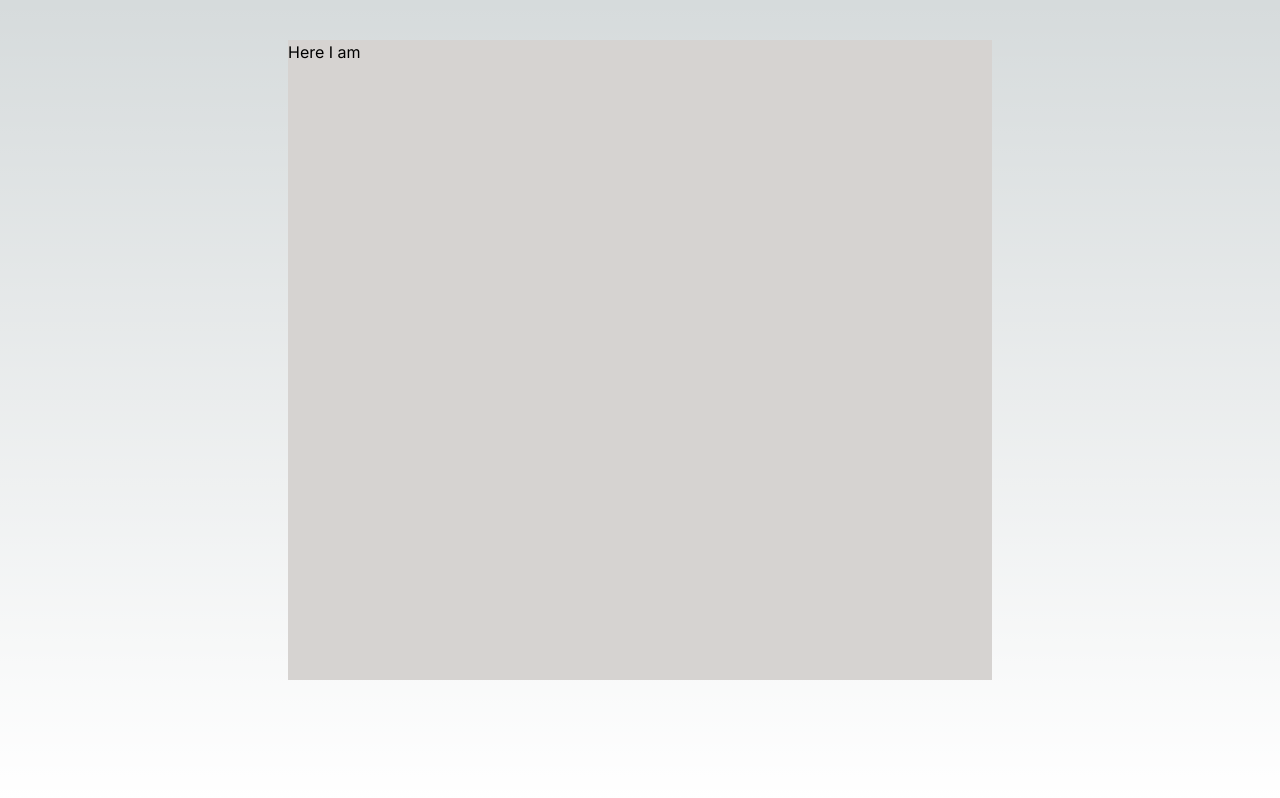
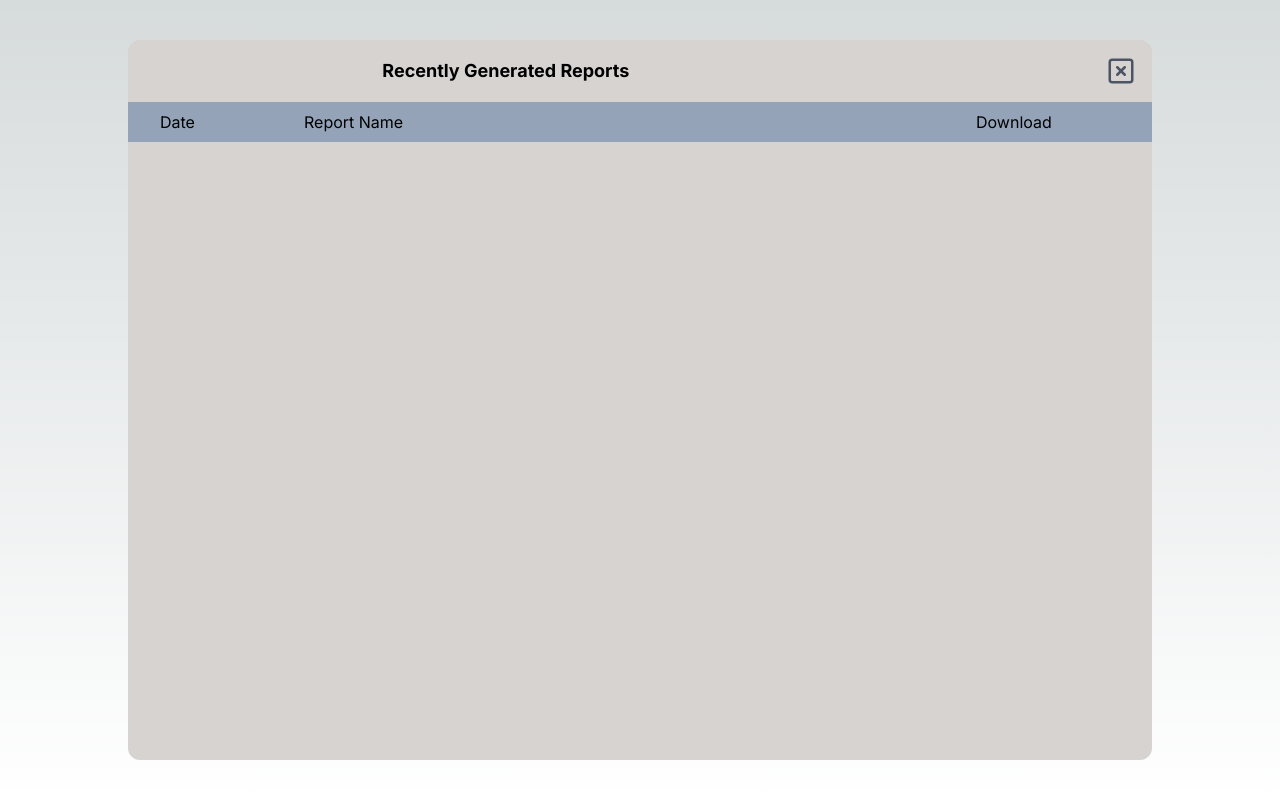
Before and after one commit to kelzzzcodes/monter-frontend-assignment, a Next.js app: page / in a window 1280 px wide. Both pictures are taken after a click on the button "Dialogue Box". Built offline with nearby package versions, Linux system fonts and the light colour scheme.

Commit message:
dialogueBox heading build

```diff
--- a/components/DialogueBox.jsx
+++ b/components/DialogueBox.jsx
@@ -1,9 +1,40 @@
 import React from 'react'
+import { SquareX } from 'lucide-react'
 
 const DialogueBox = () => {
   return (
-    <div className="bg-stone-300 min-h-[80%] min-w-[44rem] absolute top-0 mt-10 ">Here I am</div>
+    <div className="bg-stone-300 min-h-[90%] min-w-[64rem] absolute top-0 mt-10 rounded-xl">
+      <div className="w-full">
+        <div className=" p-4 flex items-center">
+          <h2 className=" mx-auto font-bold text-black text-lg">
+            Recently Generated Reports
+          </h2>
+          <SquareX width={30} height={30} className="ml-auto text-gray-600" />
+        </div>
+
+        <div className="flex flex-col">
+          <div className="bg-slate-400 px-8 py-2">
+            <ul className="flex justify-between">
+              {dialogueHeading.map((item, index) => (
+                <li
+                  key={index}
+                  className={`${index === 1 ? 'w-[70%]' : 'w-[15%]'} text-left`}
+                >
+                  {item}
+                </li>
+              ))}
+            </ul>
+          </div>
+          <div>
+
+
+          </div>
+        </div>
+      </div>
+    </div>
   )
 }
 
 export default DialogueBox
+
+const dialogueHeading = ['Date', 'Report Name', 'Download']
```
Also changed, not shown: package.json (+6 -5 lines), 1 other file (tests, documents, lock files or other folders).
